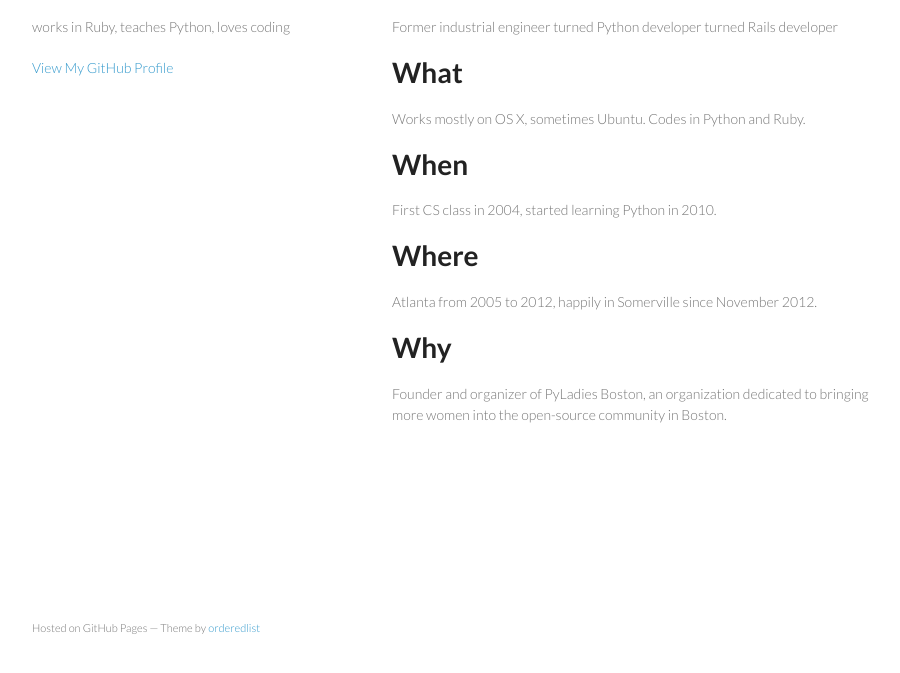
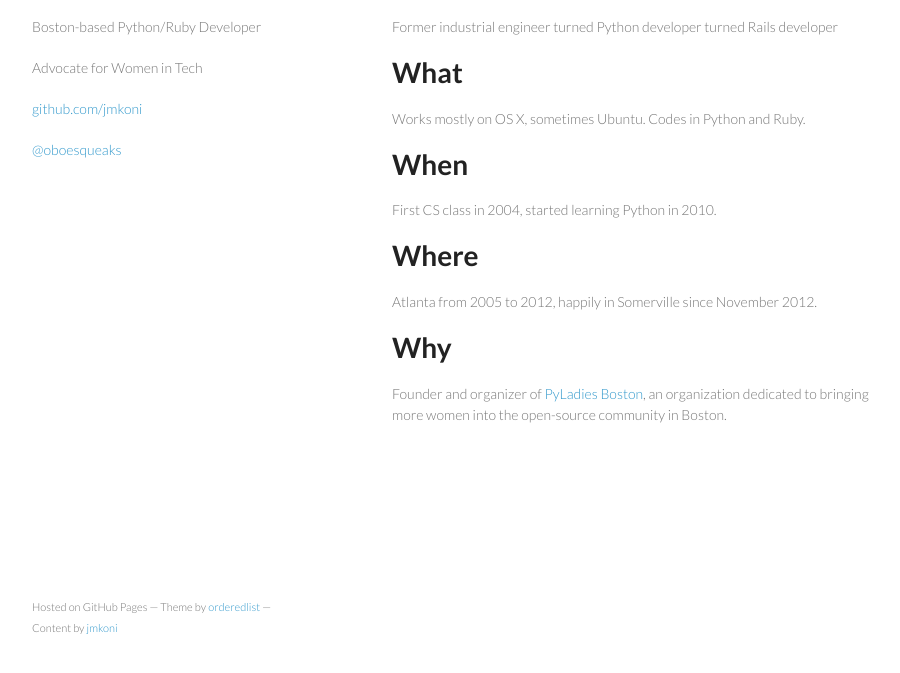
Before and after one commit to jmkoni/jmkoni.github.com, a plain HTML site: page index.html in a window 1280 px wide. Shown: the part 93-766 px from the top of the page, without its empty margins (178-1078 px from the left). Drawn offline with Linux system fonts and the light colour scheme.

Commit message:
update content

```diff
--- a/index.html
+++ b/index.html
@@ -3,7 +3,7 @@
   <head>
     <meta charset="utf-8">
     <meta http-equiv="X-UA-Compatible" content="chrome=1">
-    <title>Jennifer Konikowski by jmkoni</title>
+    <title>Jennifer Konikowski</title>
 
     <link rel="stylesheet" href="stylesheets/styles.css">
     <link rel="stylesheet" href="stylesheets/pygment_trac.css">
@@ -16,11 +16,10 @@
     <div class="wrapper">
       <header>
         <h1>Jennifer Konikowski</h1>
-        <p>works in Ruby, teaches Python, loves coding</p>
-
-
-        <p class="view"><a href="https://github.com/jmkoni">View My GitHub Profile</a></p>
-
+        <p>Boston-based Python/Ruby Developer</p>
+        <p>Advocate for Women in Tech</p>
+        <p class="view"><a href="https://github.com/jmkoni">github.com/jmkoni</a></p>
+        <p class="view"><a href="http://twitter.com/oboesqueaks">@oboesqueaks</a></p>
       </header>
       <section>
         <h1>
@@ -46,10 +45,10 @@
 <h1>
 <a name="why" class="anchor" href="#why"><span class="octicon octicon-link"></span></a>Why</h1>
 
-<p>Founder and organizer of PyLadies Boston, an organization dedicated to bringing more women into the open-source community in Boston.</p>
+<p>Founder and organizer of <a href="http://boston.pyladies.com">PyLadies Boston</a>, an organization dedicated to bringing more women into the open-source community in Boston.</p>
       </section>
       <footer>
-        <p><small>Hosted on GitHub Pages &mdash; Theme by <a href="https://github.com/orderedlist">orderedlist</a></small></p>
+        <p><small>Hosted on GitHub Pages &mdash; Theme by <a href="https://github.com/orderedlist">orderedlist</a> &mdash; Content by <a href="https://github.com/jmkoni">jmkoni</a></small></p>
       </footer>
     </div>
     <script src="javascripts/scale.fix.js"></script>
--- a/params.json
+++ b/params.json
@@ -1 +1 @@
-{"name":"Jennifer Konikowski","tagline":"works in Ruby, teaches Python, loves coding","body":"# Who\r\nFormer industrial engineer turned Python developer turned Rails developer\r\n# What\r\nWorks mostly on OS X, sometimes Ubuntu. Codes in Python and Ruby.\r\n# When\r\nFirst CS class in 2004, started learning Python in 2010.\r\n# Where\r\nAtlanta from 2005 to 2012, happily in Somerville since November 2012.\r\n# Why\r\nFounder and organizer of PyLadies Boston, an organization dedicated to bringing more women into the open-source community in Boston.","google":"","note":"Don't delete this file! It's used internally to help with page regeneration."}
+{"name":"Jennifer Konikowski","tagline":"Boston-based Python/Ruby Developer","body":"# Who\r\nFormer industrial engineer turned Python developer turned Rails developer\r\n# What\r\nWorks mostly on OS X, sometimes Ubuntu. Codes in Python and Ruby.\r\n# When\r\nFirst CS class in 2004, started learning Python in 2010.\r\n# Where\r\nAtlanta from 2005 to 2012, happily in Somerville since November 2012.\r\n# Why\r\nFounder and organizer of PyLadies Boston, an organization dedicated to bringing more women into the open-source community in Boston.","google":"","note":"Don't delete this file! It's used internally to help with page regeneration."}
```
